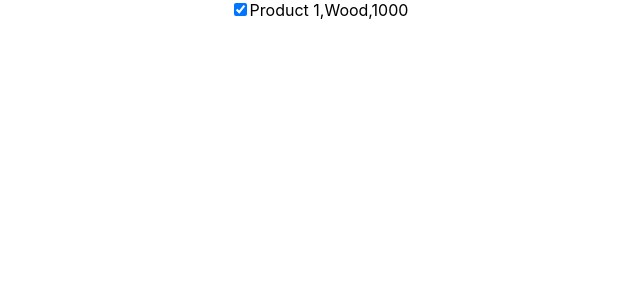
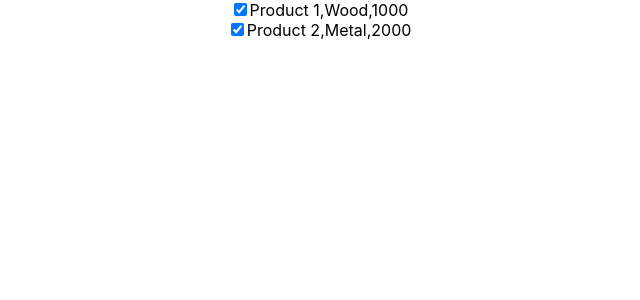
Before and after one commit to haneujeen/dashboard-react, a React (Create React App) app in the folder react-workspace/e-commerce-react-app/: page / in a window 1280 px wide. Shown: the top 300 px of the page, without its empty margins (321-961 px from the left). Built offline with nearby package versions, Linux system fonts and the light colour scheme.

Commit message:
Add multiple product components array in state

```diff
--- a/react-workspace/e-commerce-react-app/src/App.js
+++ b/react-workspace/e-commerce-react-app/src/App.js
@@ -6,19 +6,31 @@ class App extends React.Component {
     constructor(props) {
         super(props);
         this.state = {
-            product: {
-                id: 0,
-                title: "Product 1",
-                material: "Wood",
-                price: 1000.0
-            }
+            products: [
+                {
+                    id: 0,
+                    title: "Product 1",
+                    material: "Wood",
+                    price: 1000.0
+                },
+                {
+                    id: 1,
+                    title: "Product 2",
+                    material: "Metal",
+                    price: 2000.0
+                }
+            ]
         }
     }
 
     render() {
+        var products = this.state.products.map(product => (
+            <Product product={product}/>
+        ))
+
         return (
             <div className="App">
-                <Product product = {this.state.product}/>
+                {products}
             </div>
         );
     }
```
